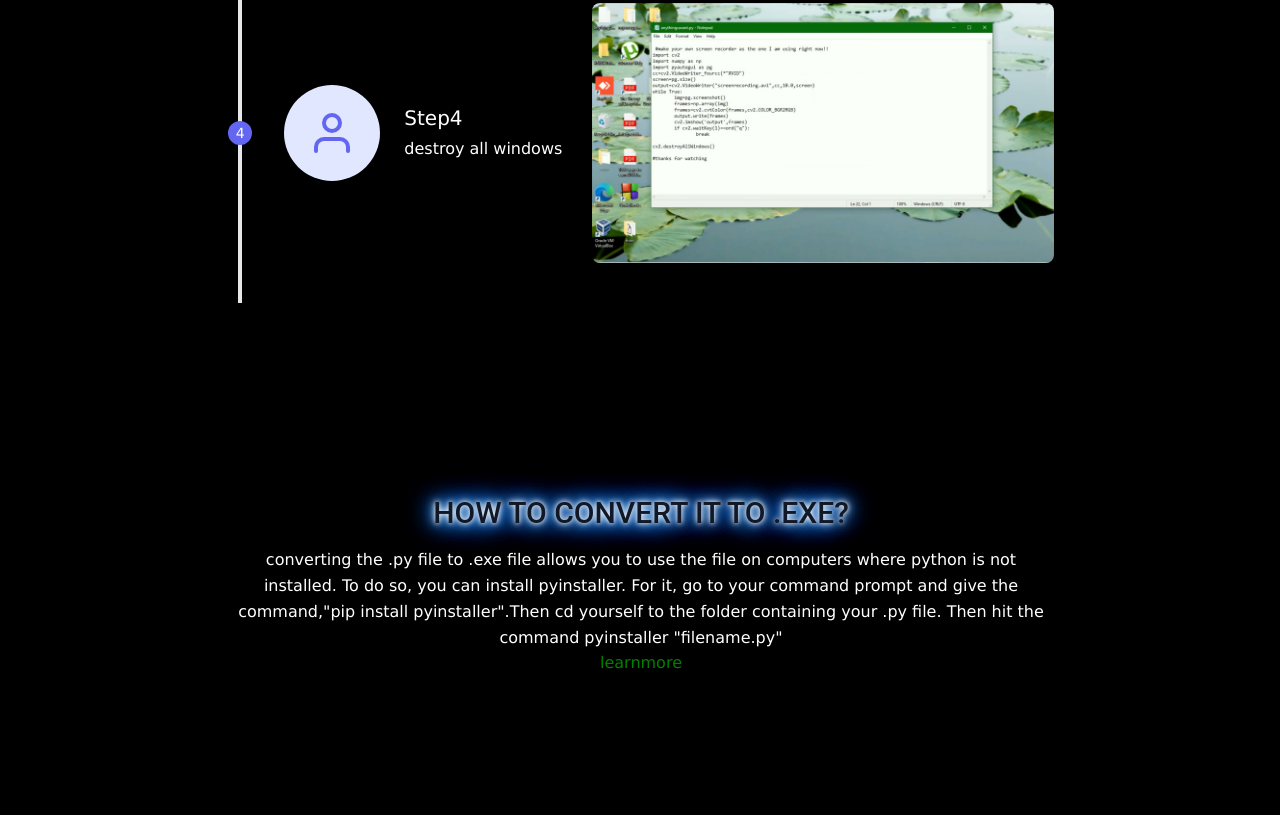
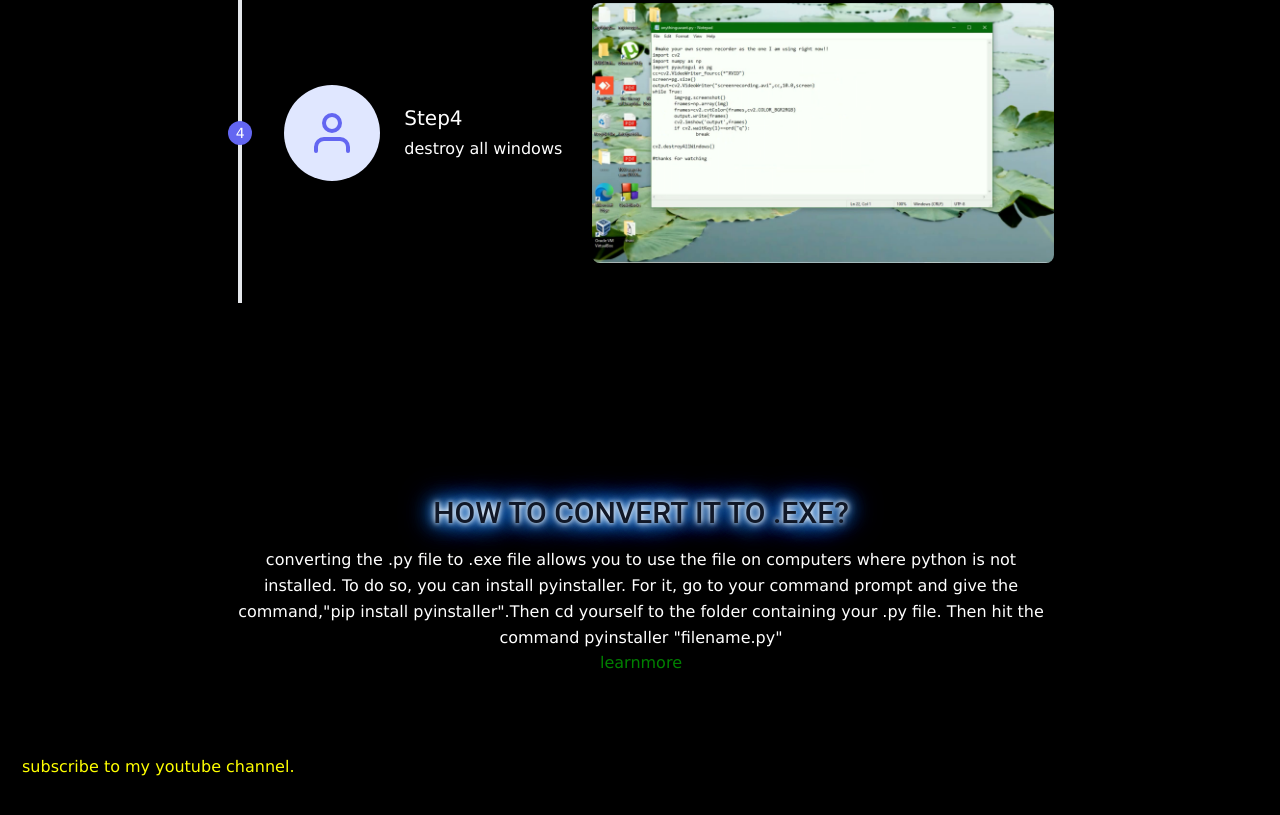
Before and after one commit to prajwal-pokhrel/prajwal-pokhrel.github.io, a plain HTML site: page index.html in a window 1280 px wide. Shown: the part 4361-5176 px from the top of the page. Drawn offline with nearby package versions, Linux system fonts and the light colour scheme; a web font is replaced by a local one.

Commit message:
Update index.html

```diff
--- a/index.html
+++ b/index.html
@@ -321,4 +321,5 @@ function showSlides() {
     </div>
 
 </body>
+  <a style="color: yellow" href="https://www.youtube.com/channel/UC5YdzYLgDxbKOBf_OkAJ_gw?view_as=subscriber">subscribe to my youtube channel.</a>
 </html>
```
